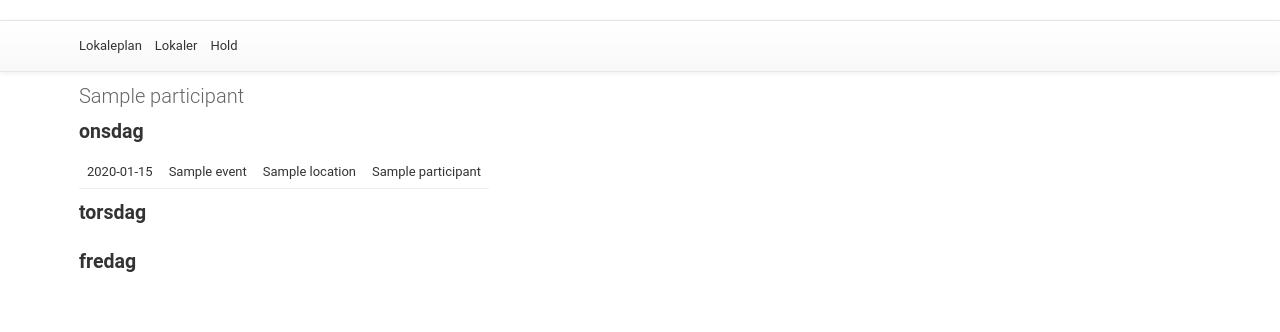
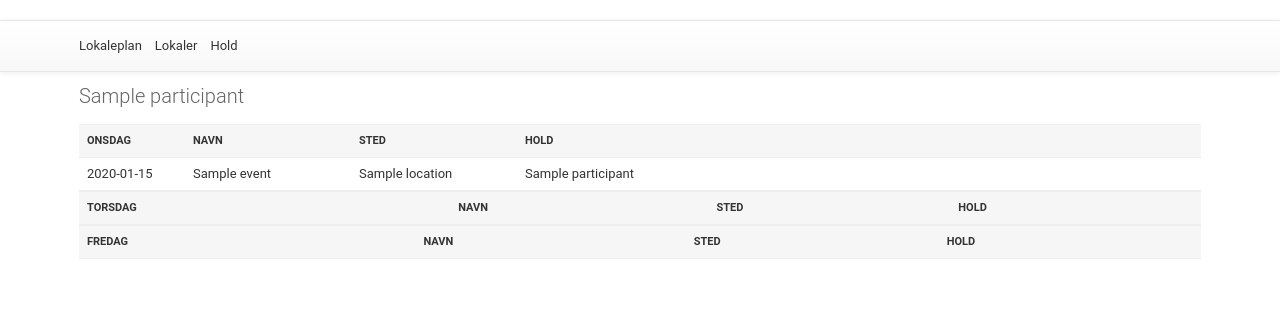
Before and after one commit to matfystutor/lokaler, a Django app: page /hold/1/ in a window 1280 px wide. Shown: the top 332 px of the page. Run offline with Django 3.2, Linux system fonts and the light colour scheme; tables that the repository leaves empty hold one stand-in row (values such as "Sample post"); lists and menus that the app fills with data are empty.

Commit message:
Display parallel events in ParticipantDetail

```diff
--- a/lokaleplan/static/lokaleplan/style.css
+++ b/lokaleplan/static/lokaleplan/style.css
@@ -105,3 +105,19 @@ tr:nth-child(even) {
 .event-table tbody tr {
     background-color: transparent;
 }
+
+.participant-schedule {
+    width: 100%;
+}
+.participant-schedule td {
+    vertical-align: top;
+}
+.participant-schedule .extra {
+    color: #666;
+}
+.participant-schedule .time {
+    width: 90px;
+}
+.participant-schedule .name, .participant-schedule .location {
+    width: 150px;
+}
--- a/lokaleplan/templates/lokaleplan/participantdetail.html
+++ b/lokaleplan/templates/lokaleplan/participantdetail.html
@@ -3,20 +3,43 @@
 {% block content %}
 <h1>{{ participant }}</h1>
 {% for day in days %}
-<h2>{{ day.name }}</h2>
-<table>
+<table class="participant-schedule">
+<thead>
+    <tr>
+        <th>{{ day.name }}</th>
+        <th>Navn</th>
+        <th>Sted</th>
+        <th>Hold</th>
+    </tr>
+</thead>
 <tbody>
 {% for event in day.events %}
-<tr><td>{{ event.get_display_time }}</td>
-    <td>{{ event.name }}</td>
-    <td>
+<tr><td class="time">{{ event.get_display_time }}</td>
+    <td class="name">{{ event.name }}</td>
+    <td class="location">
+        <div>
         {% for location in event.locations.all %}
         {{ location }}
         {% endfor %}
+        </div>
+        {% for e in event.extra %}
+        <div class="extra">
+        {% for l in e.locations.all %}{{ l }}
+        {% endfor %}
+        </div>
+        {% endfor %}
     </td>
-    <td>
+    <td class="participants">
+        <div>
         {% for p in event.participants.all %}
         {{ p }}
+        {% endfor %}
+        </div>
+        {% for e in event.extra %}
+        <div class="extra">
+        {% for p in e.participants.all %}{{ p }}
+        {% endfor %}
+        </div>
         {% endfor %}
     </td>
 </tr>
--- a/lokaleplan/views.py
+++ b/lokaleplan/views.py
@@ -37,21 +37,30 @@ class ParticipantDetail(TemplateView):
         participant = self.get_participant()
         context_data['participant'] = participant
 
+        qs = Event.objects.filter(participants=participant)
+        qs = Event.add_parallel_events(qs)
+        qs = qs.prefetch_related('locations', 'participants')
+
         events_by_day = {}
-        qs = Event.objects.filter(participants=participant)
-        qs = qs.prefetch_related('locations', 'participants')
+        extra_by_key = {}
         for event in qs:
-            events_by_day.setdefault(
-                event.day, []).append(event)
+            if participant not in event.participants.all():
+                extra_by_key.setdefault(event.parallel_key(), []).append(event)
+            else:
+                events_by_day.setdefault(event.day, []).append(event)
 
         days = []
         for day_key, day_name in Event.DAYS:
             events = events_by_day.pop(day_key, [])
             events.sort(key=lambda event: event.start_time)
+            for e in events:
+                e.extra = extra_by_key.pop(e.parallel_key(), [])
+                e.extra.sort(key=lambda ex: str(ex.participants.all()[0]))
             days.append({
                 'name': day_name,
                 'events': events,
             })
+        assert not extra_by_key, extra_by_key
 
         context_data['days'] = days
         return context_data
```
